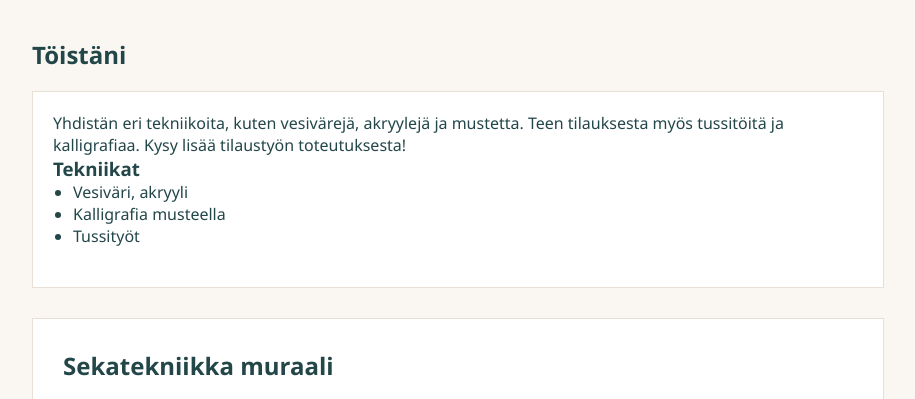
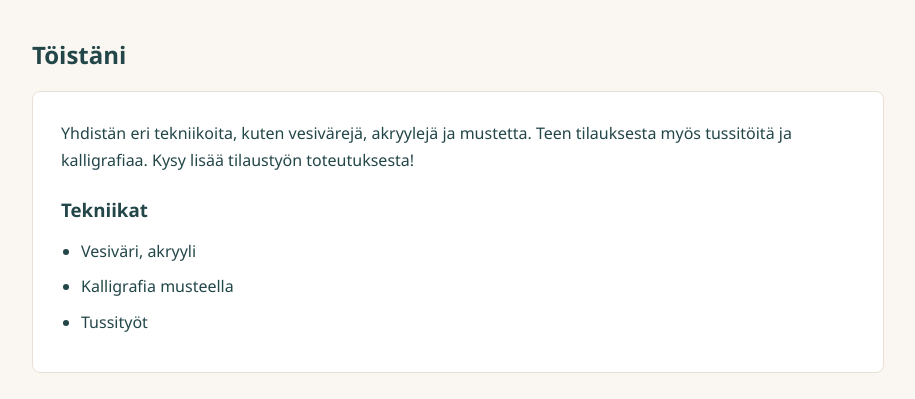
Before and after one commit to besteriida/htmlkurssi, a plain HTML site: page index.html in a window 1280 px wide. Shown: the part 916-1315 px from the top of the page, without its empty margins (32-947 px from the left). Drawn offline with Linux system fonts and the light colour scheme.

Commit message:
fix text alignment a little

```diff
--- a/css/gridi-blogi.css
+++ b/css/gridi-blogi.css
@@ -229,14 +229,28 @@ nav a.active {
 .blogi-article {
     background-color: #ffffff;
     border: 1px solid #e8e0d4;
-    padding: 20px;
+    border-radius: 8px;
+    padding: 28px;
+    line-height: 1.7;
+}
 
+/* Erottaa tekstiin liittyvän tekniikkalistan selkeästi kappaleesta. */
+.blogi-article p {
+    margin-bottom: 20px;
+}
+
+.blogi-article h3 {
+    margin-bottom: 12px;
 }
 
 /* Siirtää artikkelin listaa sisään ja erottaa sen seuraavasta sisällöstä. */
 .blogi-article ul {
     margin-left: 20px;
-    margin-bottom: 20px;
+    margin-bottom: 0;
+}
+
+.blogi-article li {
+    margin-bottom: 8px;
 }
 
 /* Erotetaan kuvan ja tekstin osio muusta sisällöstä. */
```
